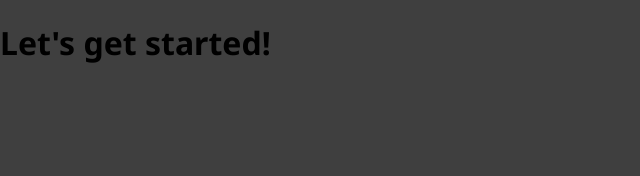
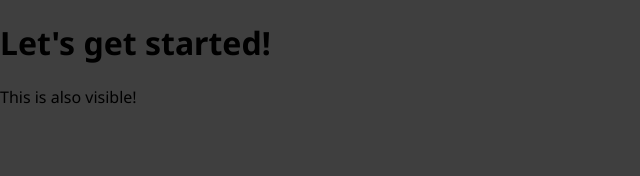
Before and after one commit to fstipo/Expenses-App, a React (Create React App) app: page / in a window 1280 px wide. Shown: the top 176 px of the page, without its empty margins (0-640 px from the left). Built offline with nearby package versions, Linux system fonts and the light colour scheme.

Commit message:
add paragraph

```diff
--- a/src/App.js
+++ b/src/App.js
@@ -4,6 +4,7 @@ function App() {
   return (
     <div>
       <h1>Let's get started!</h1>
+      <p>This is also visible!</p>
     </div>
   );
 }
```
